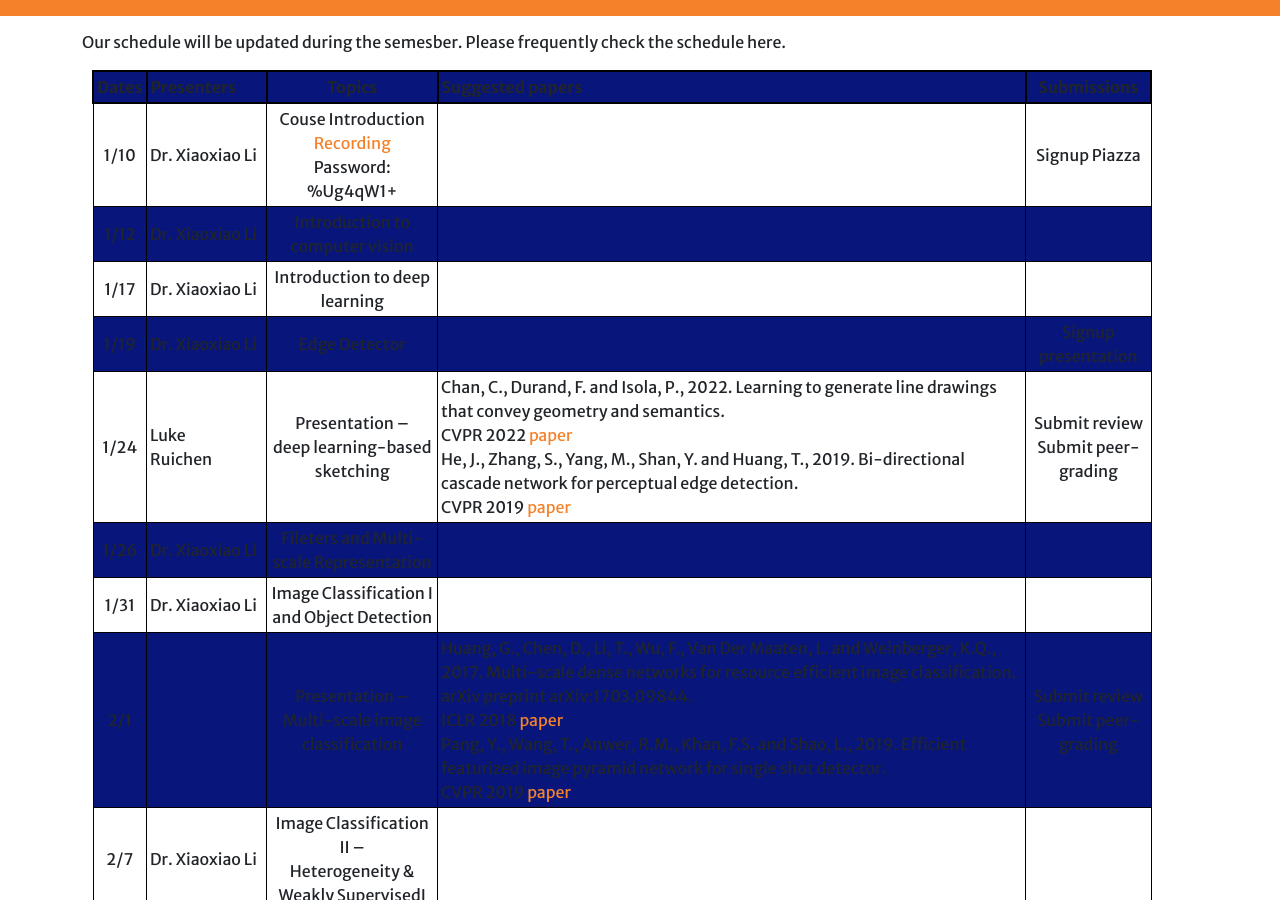
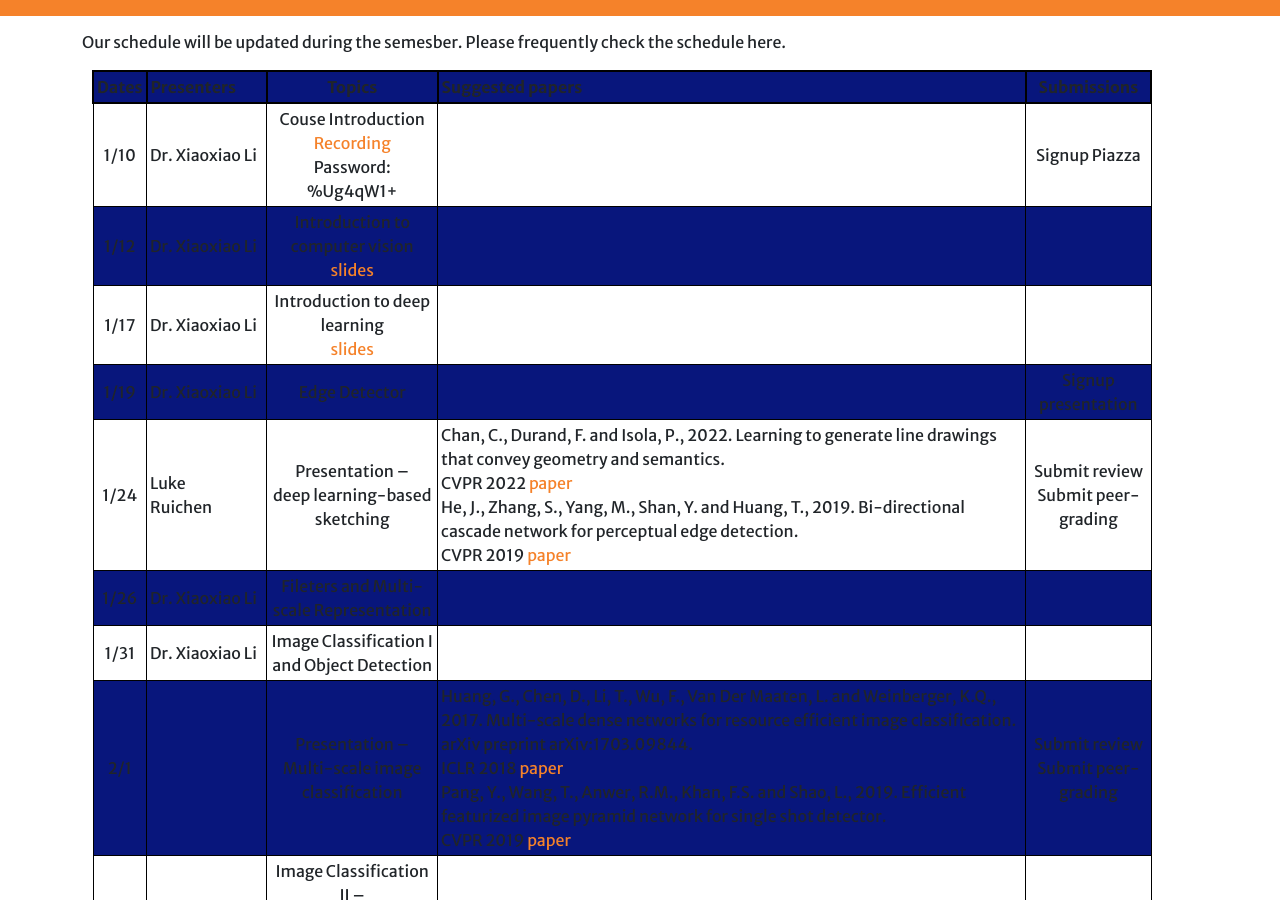
Before and after one commit to xxlya/EECE-570, a Jekyll site: the page built from index.md, in a window 1280 px wide and 900 px high, scrolled down 2240 px. Built offline with Jekyll 4.4.1, drawn with Linux system fonts in a browser that asks for light colours; a script that is not in the unit is left out; our own code applies the rules of GitHub Pages for plain Markdown files.

Commit message:
Update index.md

```diff
--- a/index.md
+++ b/index.md
@@ -105,8 +105,8 @@ Our schedule will be updated during the semesber. Please frequently check the sc
 | Dates | Presenters        | Topics                                                               | Suggested papers | Submissions                       |
 |:-------:|-------------------||:---------------------------------:|-------------------------------------||:-----------------------------------:|
 | 1/10  | Dr. Xiaoxiao Li | Couse Introduction <br> [Recording](https://ubc.zoom.us/rec/share/FbuuMyTp_KG8Xv8t2QnHh-dQdqaw2lAp1JXzuu--gF1BEUEDl3fk7yMjkLsYkPoH.y0KnStFcpMnZwPMv) <br> Password: %Ug4qW1+                                               |                  |            Signup Piazza                       |
-| 1/12  | Dr. Xiaoxiao Li | Introduction to computer vision                                      |      <img width=350/>            |              |
-| 1/17  | Dr. Xiaoxiao Li | Introduction to deep learning                                        |                  |                                   |
+| 1/12  | Dr. Xiaoxiao Li | Introduction to computer vision <br>[slides](https://canvas.ubc.ca/courses/106862/files)                                      |      <img width=350/>            |              |
+| 1/17  | Dr. Xiaoxiao Li | Introduction to deep learning<br>[slides](https://canvas.ubc.ca/courses/106862/files)                                        |                  |                                   |
 | 1/19  | Dr. Xiaoxiao Li | Edge Detector                                                        |                  |   Signup presentation                                  |
 | 1/24  | Luke <br>  Ruichen             | Presentation – <br>  deep learning-based sketching                         |  Chan, C., Durand, F. and Isola, P., 2022. Learning to generate line drawings that convey geometry and semantics. <br> CVPR 2022 [paper](https://arxiv.org/pdf/2203.12691.pdf) <br> He, J., Zhang, S., Yang, M., Shan, Y. and Huang, T., 2019. Bi-directional cascade network for perceptual edge detection.  <br> CVPR 2019 [paper](https://arxiv.org/pdf/1902.10903.pdf)           | Submit review <br> Submit peer-grading |
 | 1/26  | Dr. Xiaoxiao Li                  | Fileters and Multi-scale Representation                              |                  |  |
```
